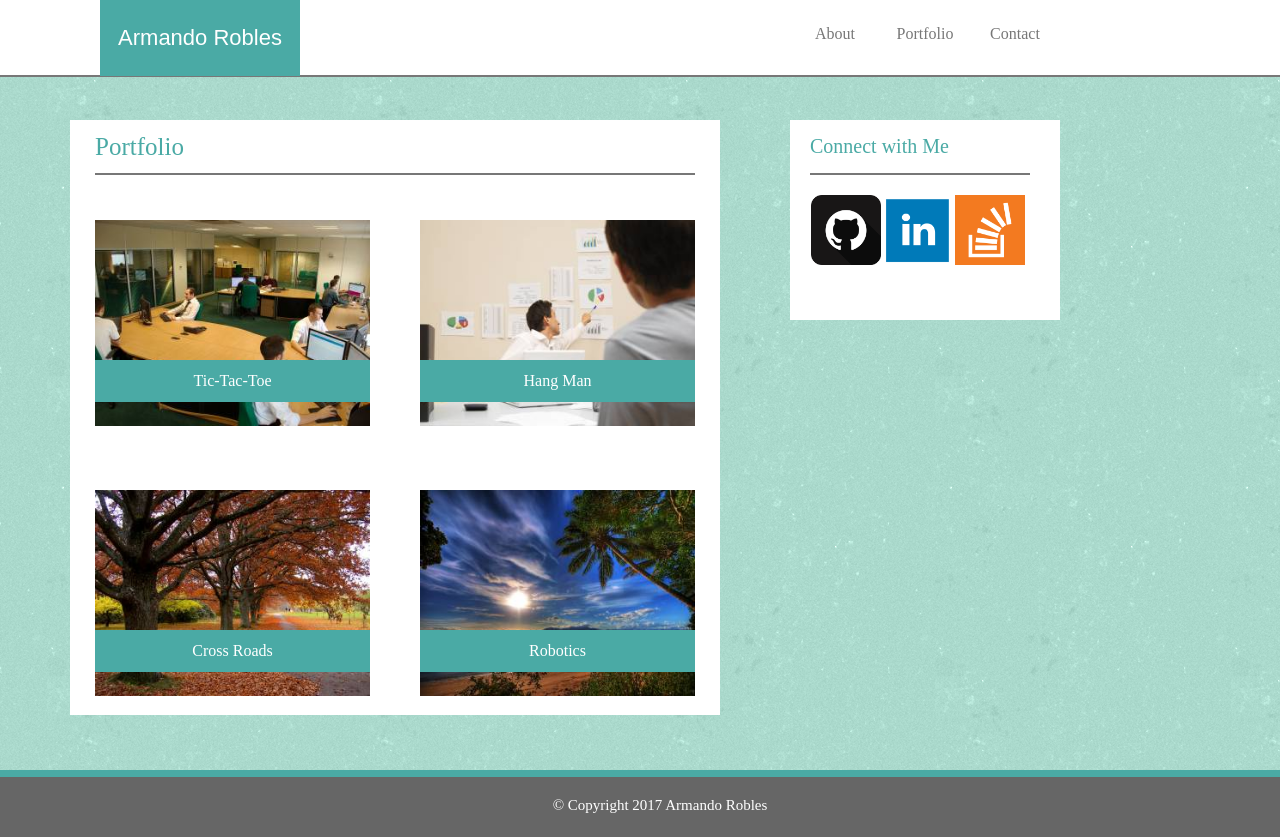
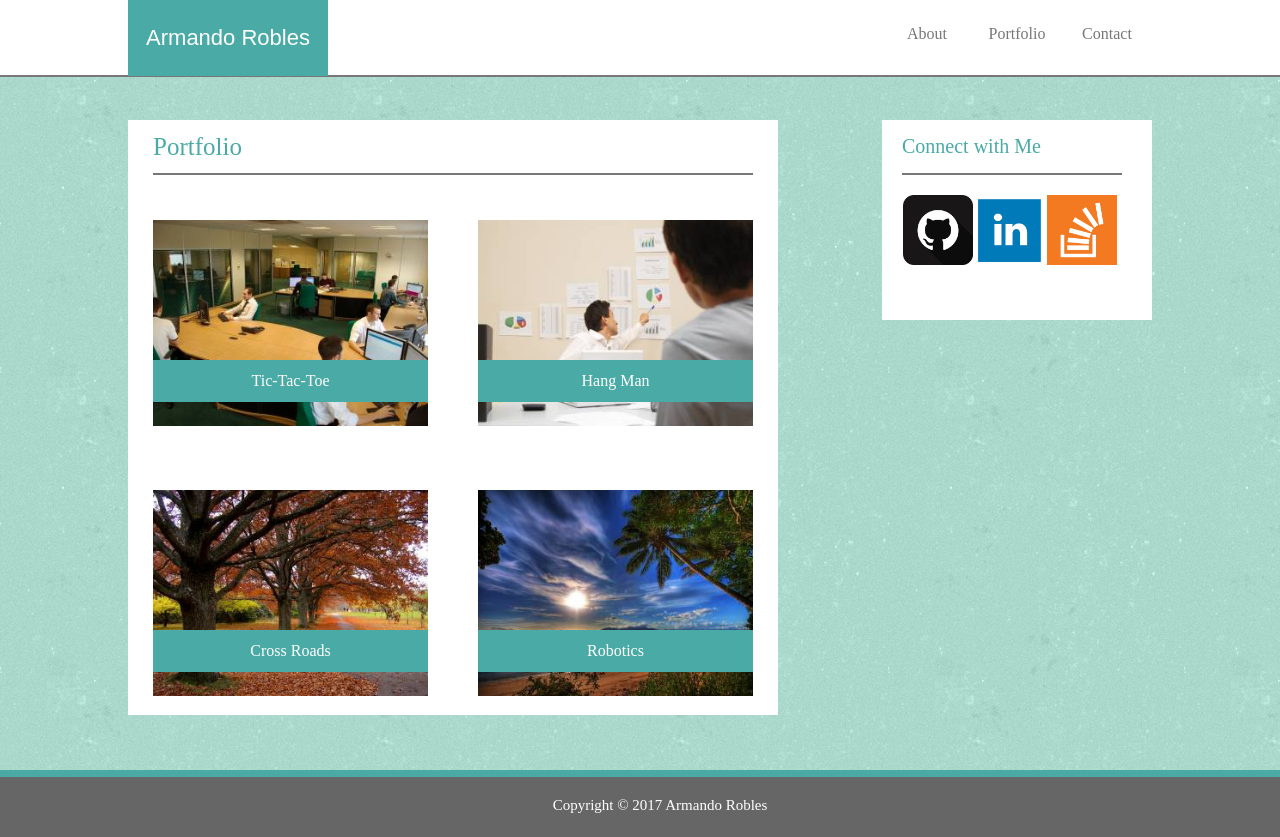
Before and after one commit to RioMando/Basic-Portfolio, a plain HTML site: page portfolio.html in a window 1280 px wide. Shown: the top 837 px of the page. Drawn offline with Linux system fonts and the light colour scheme.

Commit message:
Improvements in layout and optimization of style.css

```diff
--- a/assets/css/style.css
+++ b/assets/css/style.css
@@ -4,10 +4,15 @@ body {
     color: #777;
 }
 
+.container {
+    width: 1024px;
+    margin: 0 auto;
+}
+
 /******************/
 /**    Header    **/
 
-.boxHeader {
+header {
     position: fixed;
     width: 100%;
     background-color: #fff;
@@ -26,13 +31,14 @@ body {
     background-color: #4aaaa5;
     width: 200px;
     padding: 25px 0px;
-    margin-left: 100px;
-    margin-right: 490px;
+    margin: 0;
+    top: 0;
+    left: 0;
 }
 
 .boxLinkHeader {
     display: inline-block;
-    float: left;
+    float: right;
     width: 90px;
     color: #777;
     text-align: center;
@@ -46,15 +52,15 @@ body {
 /*  Social Links */
 
 .boxLinksSocial{
-    float: left;
-    position: relative;
+    float: right;
     width: 270px;
     height: 200px;
     background-color: #fff;
-    margin: 120px 0px 0px 790px;
+    margin-top: 120px;
 }
 
 .titleSocial {
+    clear: both;
     color: #4aaaa5;
     font-size: 20px;
     width: 220px;
@@ -88,12 +94,12 @@ body {
     position: absolute;
     width: 650px;
     margin-top: 120px;
-    margin-left: 70px;
     background-color: #fff;
     height: 350px;
 }
 
 .titleContent {
+    clear: both;
     color: #4aaaa5;
     font-size: 25px;
     width: 600px;
@@ -115,15 +121,6 @@ p {
 }
 
     /* Styles used in portfolio page */
-.boxContentPort {
-    float: left;
-    position: absolute;
-    width: 650px;
-    margin-top: 120px;
-    margin-left: 70px;
-    background-color: #fff;
-    height: 55px;
-}
 
 .boxPicsProy{
     width: 650px;
--- a/portfolio.html
+++ b/portfolio.html
@@ -13,13 +13,13 @@
 <body>
 
 	<!-- Infromation in the head of the page -->
-	<div class="boxHeader">
+	<header class="boxHeader">
+		<div class="container">
 			<div class="boxName">Armando Robles</div>
 
-
-		<a href="index.html" rel="stylesheet" type="text/html">
+			<a href="contact.html" rel="stylesheet" type="text/html">
 				<div class="boxLinkHeader">
-				About
+					Contact
 				</div>
 			</a>
 
@@ -29,17 +29,18 @@
 				</div>
 			</a>
 
-		<a href="contact.html" rel="stylesheet" type="text/html">
+			<a href="index.html" rel="stylesheet" type="text/html">
 				<div class="boxLinkHeader">
-				Contact
+					About
 				</div>
 			</a>
 		</div>
+	</header>
 
-
+	<div class="container">
 		<!-- Box with variable infromation
 			In this case Portfolio info -->
- 	<div class="boxContentPort">
+	 	<div class="boxContent">
 
 			<div class="titleContent">
 				Portfolio
@@ -94,11 +95,11 @@
 				</a>
 			</div>
 		</div>
+	</div>
 
-
-	<!-- Botton line box -->
+	<!-- Footer line box -->
 	<footer class="boxFooterProy">
-		&copy Copyright 2017 Armando Robles
+		Copyright &copy; 2017 Armando Robles
 	</footer>
 
 </body>
```
Also changed, not shown: contact.html (+11 -11 lines), index.html (+11 -11 lines). Lines whose indentation alone changed are shown as unchanged.
